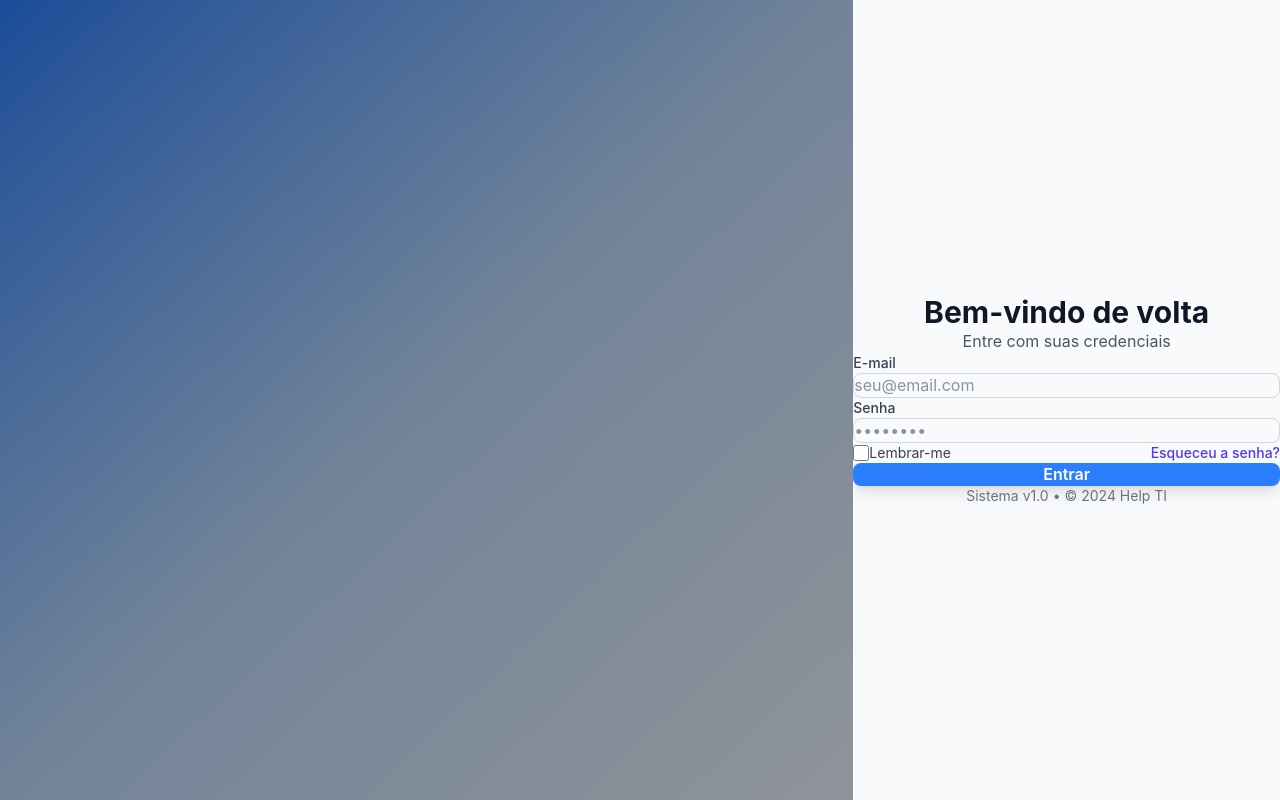
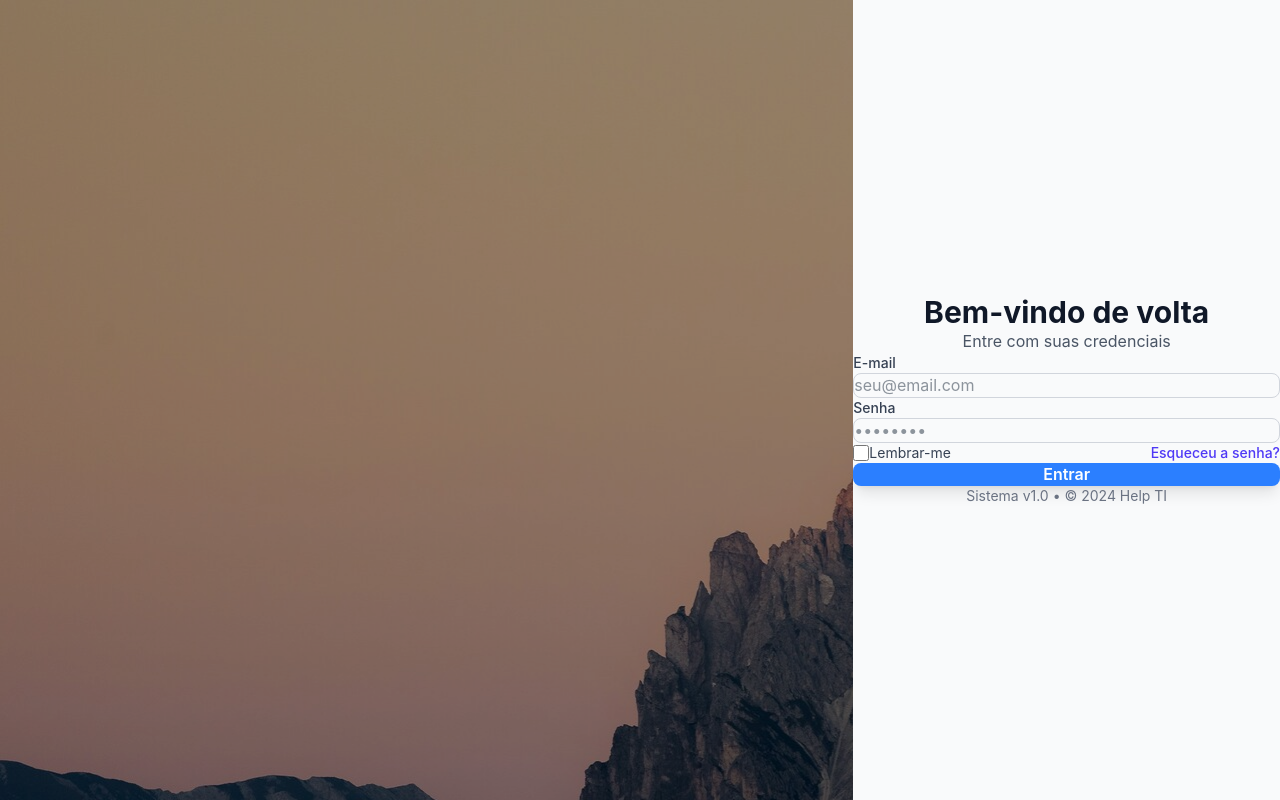
Before and after one commit to ykar0silva/helpdesk-api-frontend, a React (Vite) app: page / in a window 1280 px wide. Built offline with nearby package versions, Linux system fonts and the light colour scheme.

Commit message:
chore: redirecionado porta 8080 para backend

```diff
--- a/src/pages/Login/index.tsx
+++ b/src/pages/Login/index.tsx
@@ -52,7 +52,7 @@ export function LoginPage() {
             {/* LADO ESQUERDO - Imagem */}
             <div className="hidden lg:flex lg:basis-2/3 bg-gradient-to-br from-blue-500 via-blue-200 to-blue-50 relative animate-gradient"
                 style={{
-                    // backgroundImage: "url('/src/assets/images/other-bg.jpg')"
+                    backgroundImage: "url('/src/assets/images/bg-login.jpg')"
                 }}>
                  <div className="absolute inset-0 bg-black/40"></div>
 
--- a/src/services/api.ts
+++ b/src/services/api.ts
@@ -1,7 +1,7 @@
 import axios from "axios";
 
 const api = axios.create({
-    baseURL: "http://localhost:8082"
+    baseURL: "http://localhost:8080"
 });
 
 api.interceptors.request.use(config => {
```
